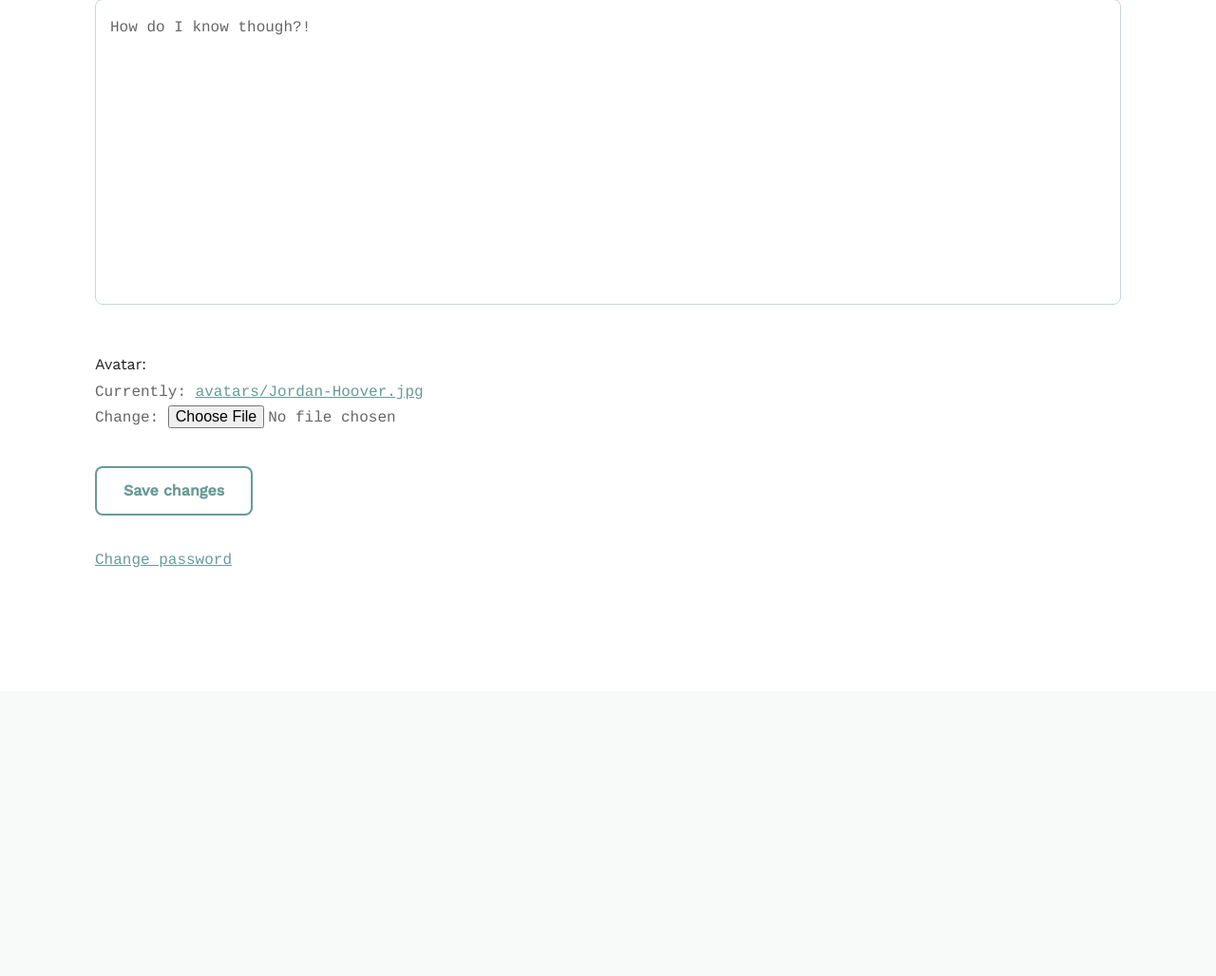
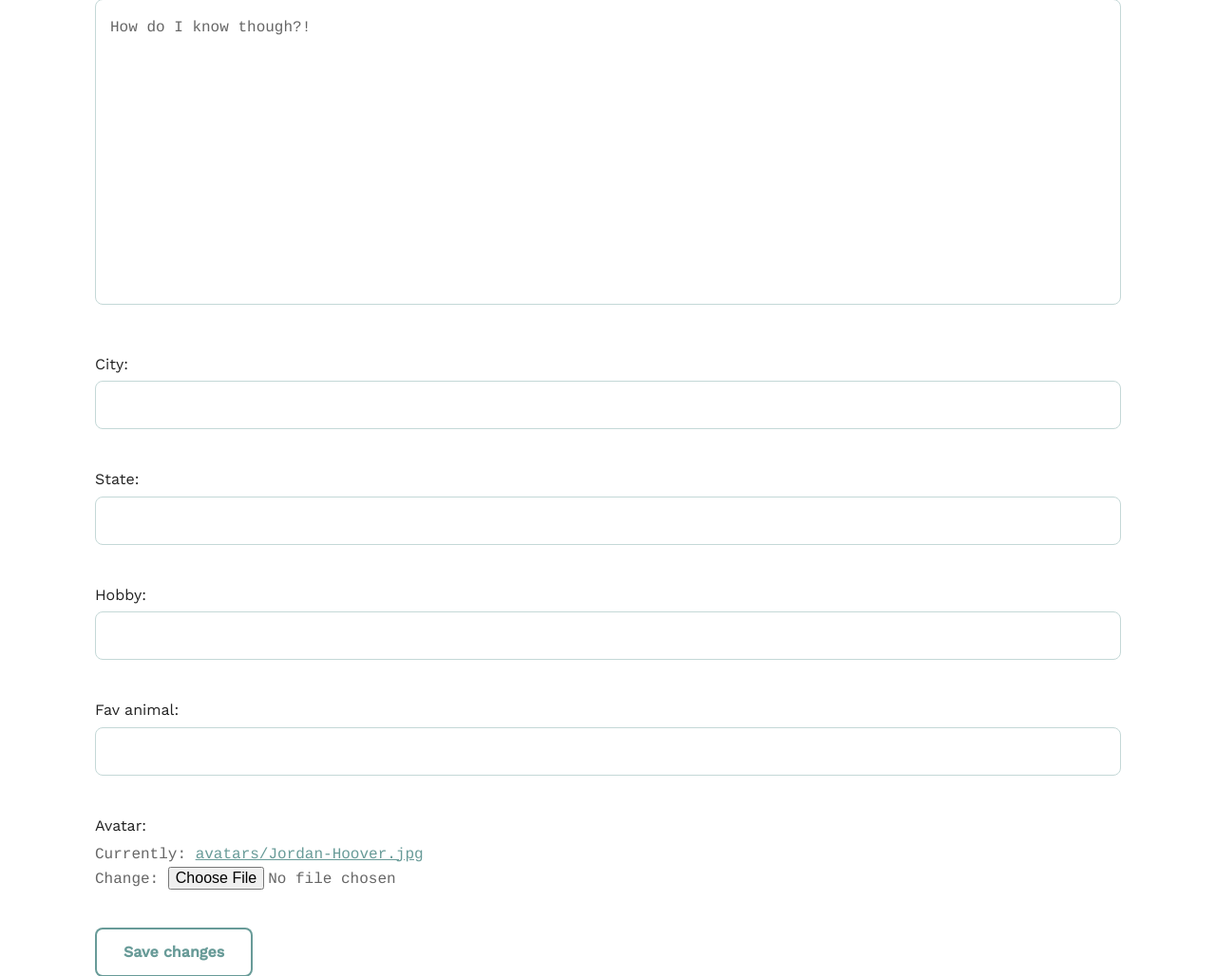
Before and after one commit to jhoover4/user-profile-with-django, a Django app: a page that uses templates/layout.html in a window 1280 px wide. Shown: the part 843-1871 px from the top of the page at 95% size. Before the commit the page ends 1441 px from the top, so only its background shows below. Run offline with Django 3.2, Linux system fonts and the light colour scheme; a user stored in the database is signed in; data comes from the database, SQL or seed files in the repository; some libraries are stand-ins or nearby versions.

Commit message:
Updated profile form display.

```diff
--- a/accounts/forms.py
+++ b/accounts/forms.py
@@ -20,7 +20,7 @@ class ProfileForm(forms.ModelForm):
 
     class Meta:
         model = Profile
-        fields = ('birth_date', 'bio', 'avatar')
+        fields = ('birth_date', 'bio', 'city', 'state', 'hobby', 'fav_animal', 'avatar')
 
 
 class PasswordChangeCustomForm(PasswordChangeForm):
--- a/accounts/models.py
+++ b/accounts/models.py
@@ -10,8 +10,8 @@ avatar_storage = FileSystemStorage(location='/media/avatars')
 
 class Profile(models.Model):
     user = models.OneToOneField(User, on_delete=models.CASCADE)
+    birth_date = models.DateField(null=True, blank=True)
     bio = models.TextField(max_length=500, blank=True)
-    birth_date = models.DateField(null=True, blank=True)
     city = models.CharField(max_length=100, blank=True)
     state = models.CharField(max_length=100, blank=True)
     fav_animal = models.CharField(max_length=100, blank=True)
--- a/accounts/templates/accounts/profile.html
+++ b/accounts/templates/accounts/profile.html
@@ -4,15 +4,15 @@
 {% block body %}
     <div class="grid-50">
         <h1>{{ user.username.title }}'s Profile</h1>
+        <p>Email: {{ user.email }}</p>
         <p>First Name: {{ user.first_name }}</p>
         <p>Last Name: {{ user.last_name }}</p>
-        <p>Email: {{ user.email }}</p>
         <p>Birthday: {{ user.profile.birth_date }}</p>
         <p>Bio: {{ user.profile.bio }}</p>
+        <p>City: {{ user.profile.city }}</p>
+        <p>State: {{ user.profile.state }}</p>
         <p>Favorite Animal: {{ user.profile.fav_animal }}</p>
         <p>Hobby: {{ user.profile.hobby }}</p>
-        <p>City: {{ user.profile.city }}</p>
-        <p>State: {{ user.profile.state }}</p>
     </div>
     <div class="grid-50 profile-img">
     {% generateimage 'accounts:profile_pic' source=user.profile.avatar %}
```
